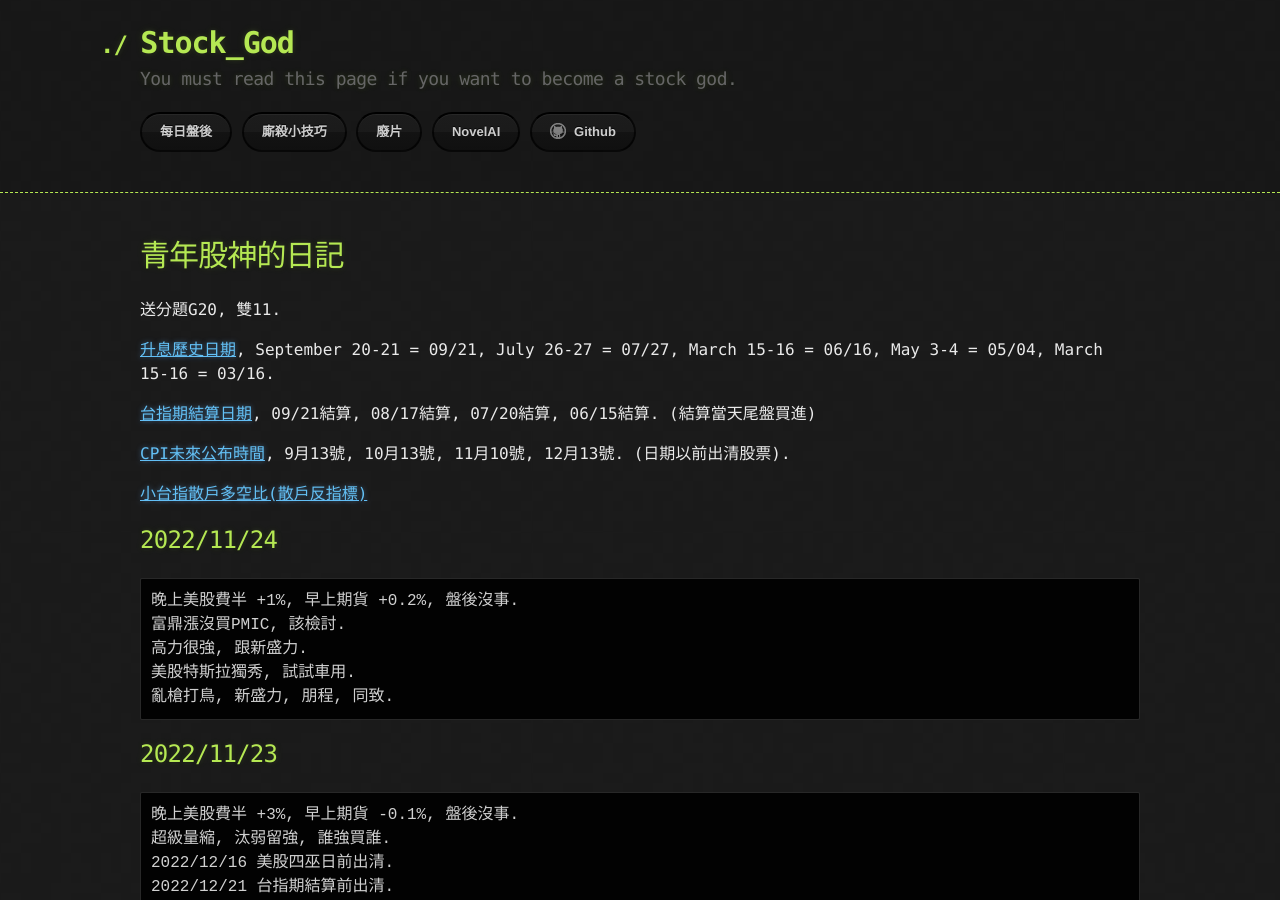
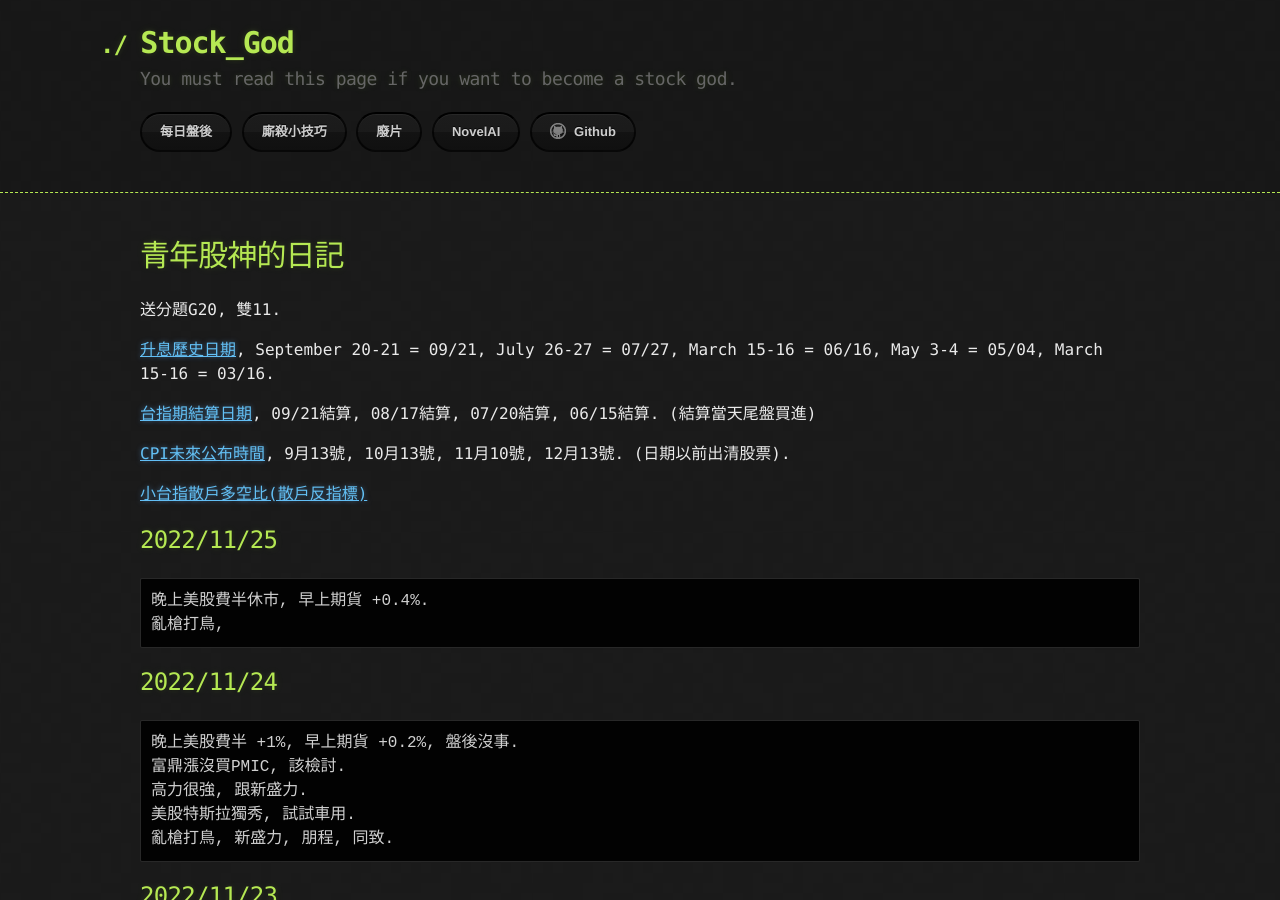
Before and after one commit to lepg5487/Stock_God, a Jekyll site: the page built from index.md, in a window 1280 px wide and 900 px high. Built offline with Jekyll 4.4.1, drawn with Linux system fonts in a browser that asks for light colours; our own code applies the rules of GitHub Pages for plain Markdown files.

Commit message:
Update index.md

````diff
--- a/index.md
+++ b/index.md
@@ -13,6 +13,12 @@ layout: testlayouts
 [CPI未來公布時間](https://chihyun.tw/cpi-release-date/), 9月13號, 10月13號, 11月10號, 12月13號. (日期以前出清股票).
 
 [小台指散戶多空比(散戶反指標)](https://www.macromicro.me/charts/20069/tw-mtx-long-to-short-ratio-of-individual-player)
+
+## 2022/11/25
+```
+晚上美股費半休市, 早上期貨 +0.4%.
+亂槍打鳥,
+```
 
 ## 2022/11/24
 ```
````
